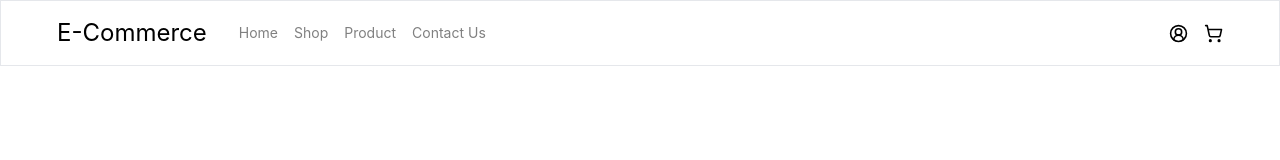
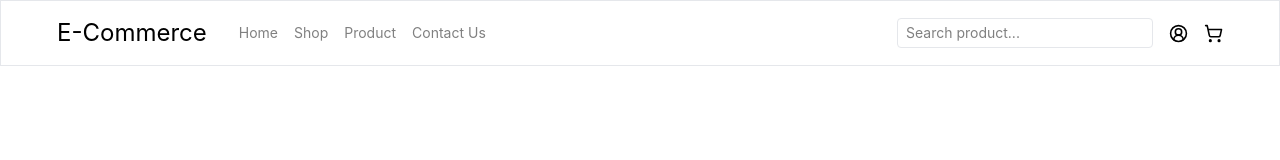
Before and after one commit to Beridze0/e-commerce, a React (Vite) app: page / in a window 1280 px wide. Shown: the top 160 px of the page. Built offline with nearby package versions, Linux system fonts and the light colour scheme.

Commit message:
added input component

```diff
--- a/src/components/ui/TextField.jsx
+++ b/src/components/ui/TextField.jsx
@@ -1,8 +1,10 @@
 const TextField = () => {
   return (
-    <div>
-
-    </div>
+    <input
+        type="text"
+        className="w-64 border text-sm placeholder:text-textMuted py-1 px-2 rounded outline-none"
+        placeholder="Search product..."
+        />
   )
 }
 
```
